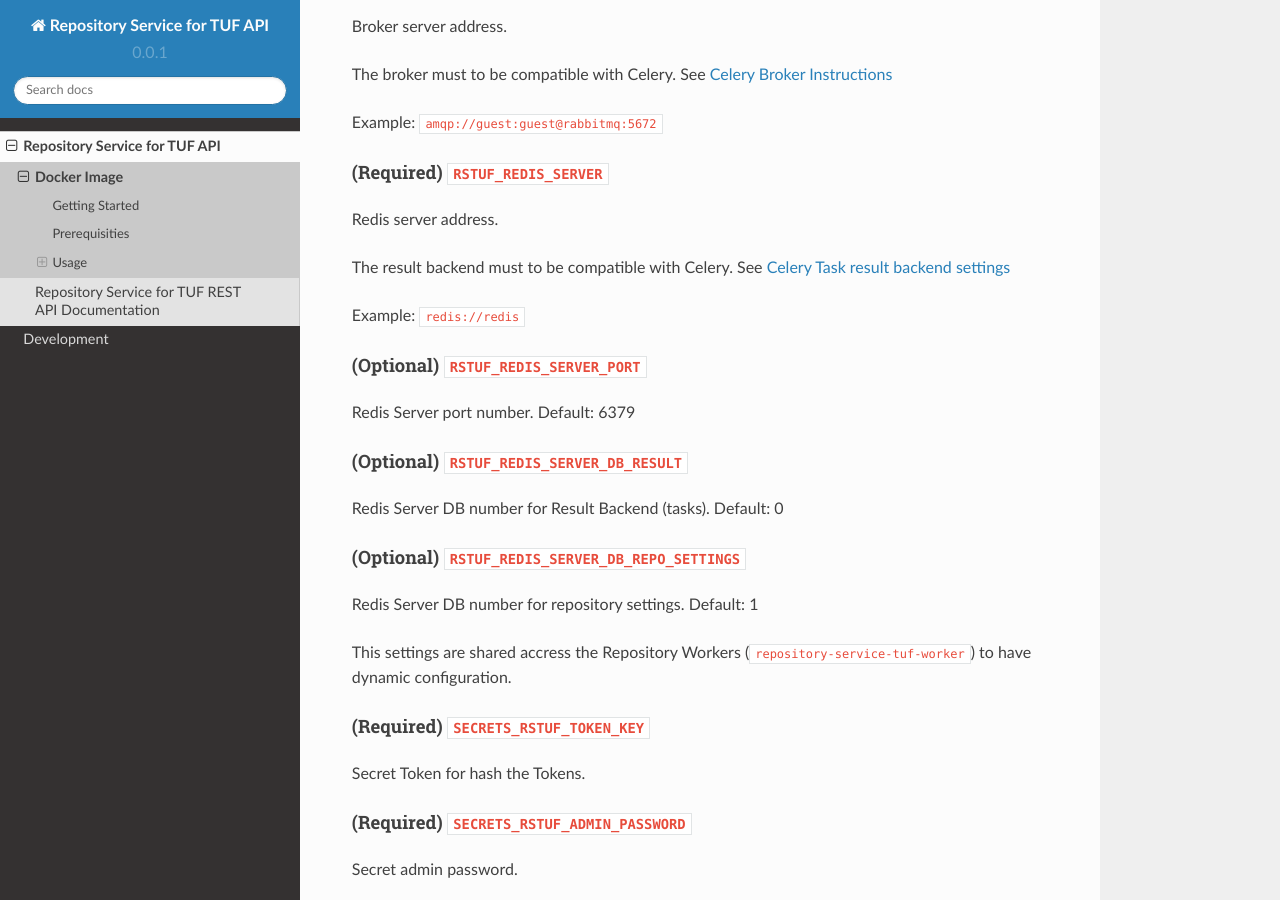
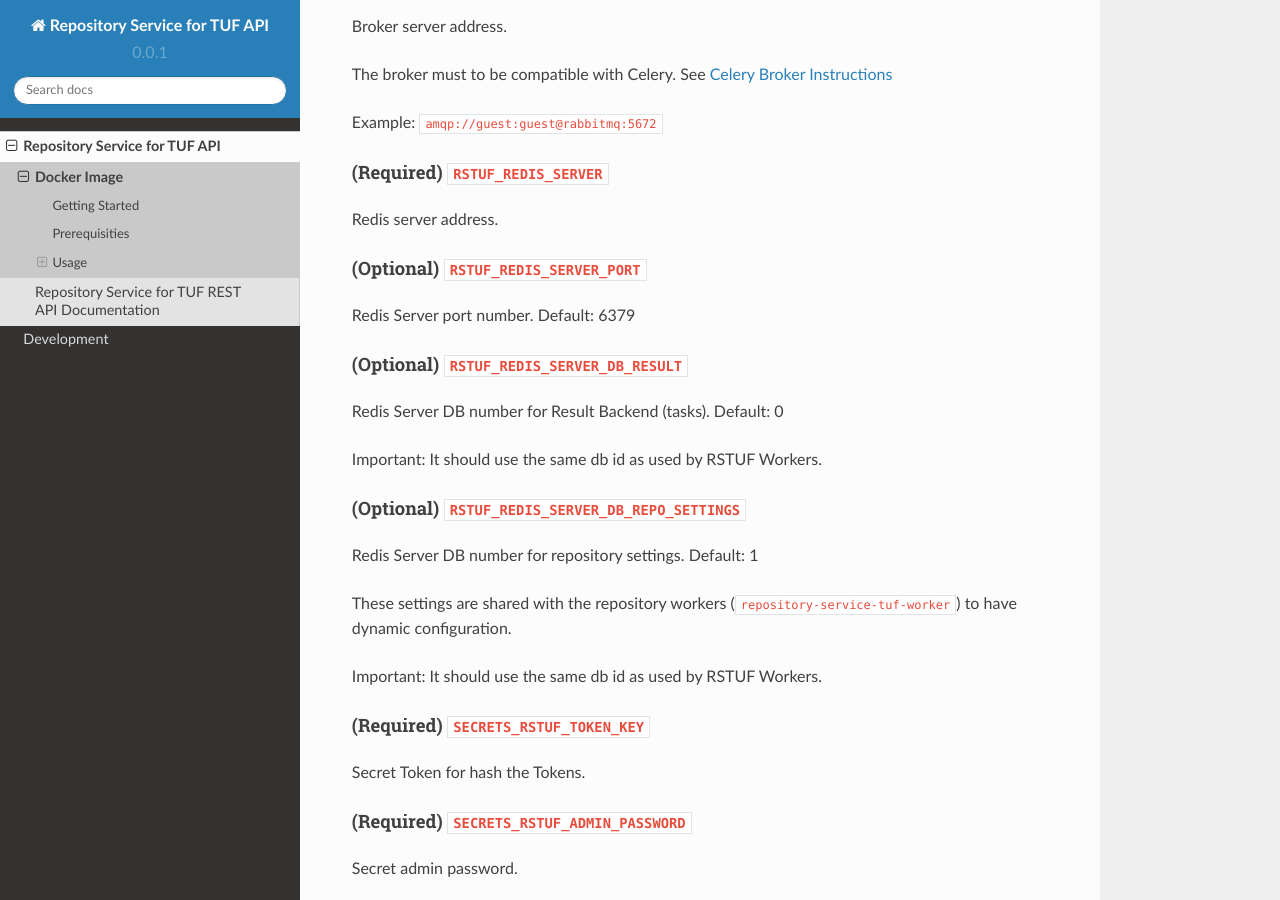
Before and after one commit to repository-service-tuf/repository-service-tuf-api, a Sphinx documentation site: the page built from docs/source/guide/Docker_README.md, in a window 1280 px wide and 900 px high, scrolled down 1359 px. Built offline with Sphinx 7.4.7 and the Read the Docs theme 2.0.0, drawn with Linux system fonts in a browser that asks for light colours.

Commit message:
fix: custom redis configuration for the container (#206)
* fix: custom redis configuration for the container

The current custom Redis configuration for the RSTUF API container
doesn't work correctly.

- Fix wrong parsing for the Dynaconf configuration. The parser
  included the Dynaconf `envvar_prefix` `RSTUF`.
- Fix documentation
  - More detail about choosing a specific port for the celery
    task's backend result.
  - Remove invalid parameter for RSTUF API

Signed-off-by: Kairo de Araujo <kdearaujo@vmware.com>

* wrong information about workers and redis db

The worker redis db should use the same db id and not the same db port.

Signed-off-by: Kairo de Araujo <kdearaujo@vmware.com>

* fix: make changes aligned to worker

I changed the configuration to be aligned to the worker configuration.

Signed-off-by: Kairo de Araujo <kdearaujo@vmware.com>

* aligned variable name with worker

Uses the same variable name for the Redis DB Repository Settings.
`RSTUF_REDIS_SERVER_DB_REPO_SETTINGS`

Signed-off-by: Kairo de Araujo <kdearaujo@vmware.com>

* Update docs/source/guide/Docker_README.md

Co-authored-by: Martin Vrachev <martin.vrachev@gmail.com>

Signed-off-by: Kairo de Araujo <kdearaujo@vmware.com>
Co-authored-by: Martin Vrachev <martin.vrachev@gmail.com>

```diff
--- a/docs/source/guide/Docker_README.md
+++ b/docs/source/guide/Docker_README.md
@@ -68,11 +68,6 @@
 
 Redis server address.
 
-The result backend must to be compatible with Celery. See
-[Celery Task result backend settings](https://docs.celeryq.dev/en/stable/userguide/configuration.html#task-result-backend-settings)
-
-Example: `redis://redis`
-
 #### (Optional) `RSTUF_REDIS_SERVER_PORT`
 
 Redis Server port number. Default: 6379
@@ -81,12 +76,16 @@
 
 Redis Server DB number for Result Backend (tasks). Default: 0
 
+Important: It should use the same db id as used by RSTUF Workers.
+
 #### (Optional) `RSTUF_REDIS_SERVER_DB_REPO_SETTINGS`
 
 Redis Server DB number for repository settings. Default: 1
 
-This settings are shared accress the Repository Workers
+These settings are shared with the repository workers
 (``repository-service-tuf-worker``) to have dynamic configuration.
+
+Important: It should use the same db id as used by RSTUF Workers.
 
 #### (Required) `SECRETS_RSTUF_TOKEN_KEY`
 
```
Also changed, not shown: repository_service_tuf_api/__init__.py (+7 -3 lines).
